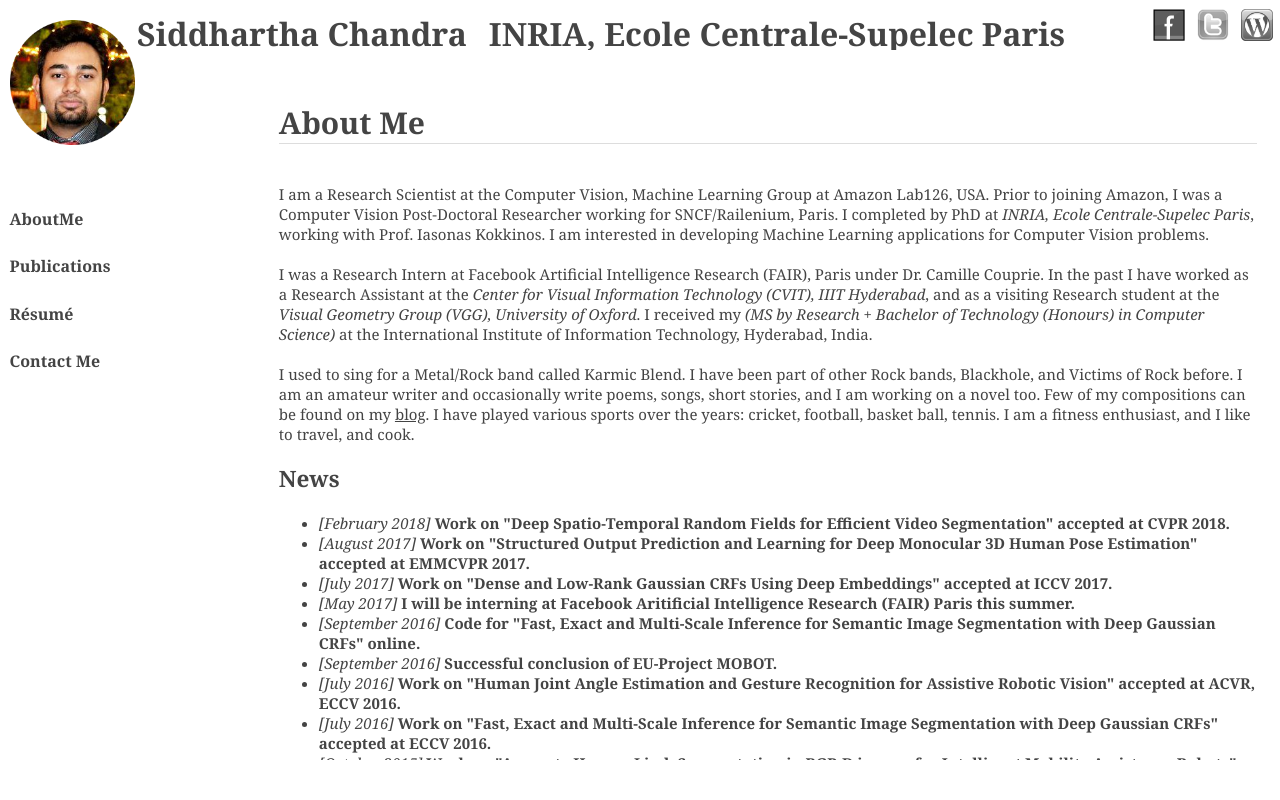
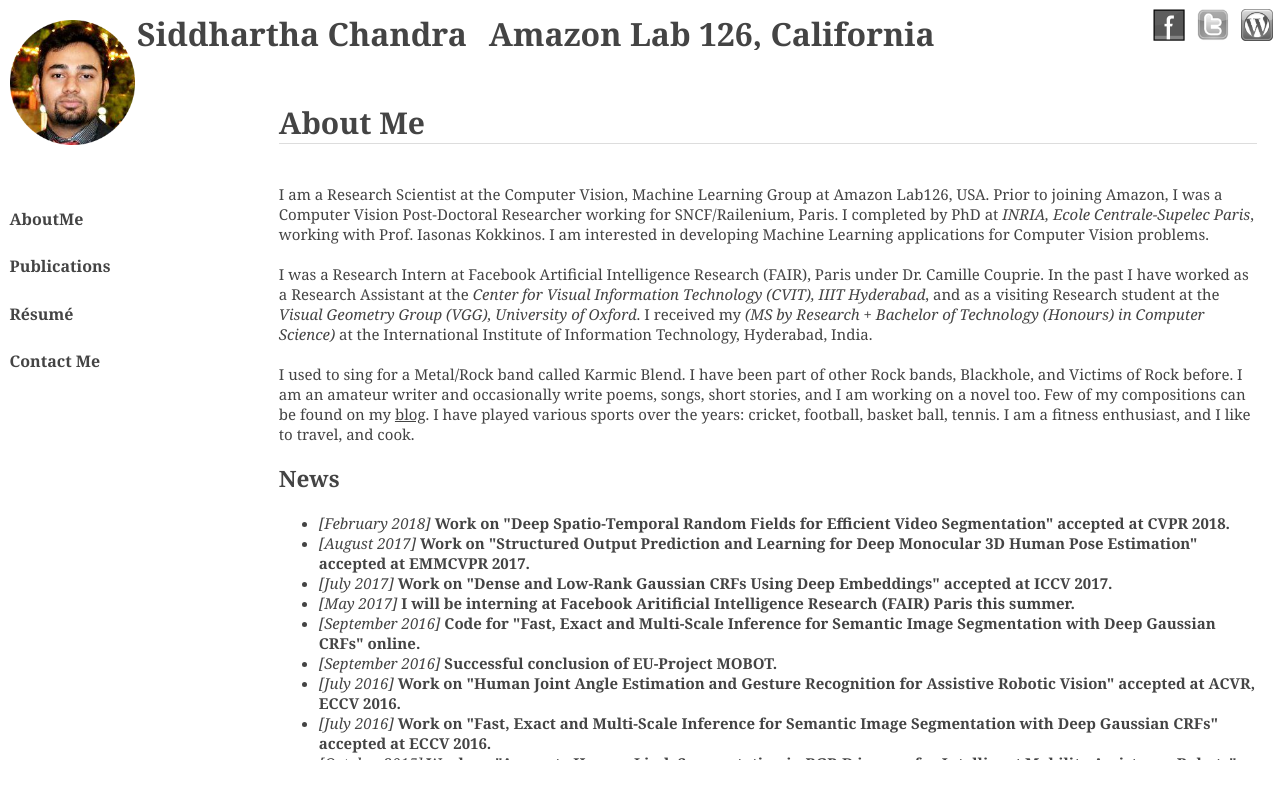
Before and after one commit to siddharthachandra/siddharthachandra.github.io, a plain HTML site: page index.html in a window 1280 px wide. Drawn offline with Linux system fonts and the light colour scheme.

Commit message:
updated location

```diff
--- a/index.html
+++ b/index.html
@@ -2,7 +2,7 @@
 <!-- saved from url=(0050)http://researchweb.iiit.ac.in/~siddhartha.chandra/ -->
 <html><head><meta http-equiv="Content-Type" content="text/html; charset=UTF-8">
 	<link href="../index_files/style.css" rel="stylesheet" type="text/css">
-	<title>Siddhartha Chandra, INRIA, Ecole Centrale-Supelec Paris</title>
+	<title>Siddhartha Chandra, Amazon Lab 126</title>
 	<script>
 		function activateAboutMe()
 		{
@@ -65,7 +65,7 @@
 		<table cellpadding="10">
 			<tbody><tr>
 				<td><h1>Siddhartha Chandra</h1>
-				</td><td><h1> INRIA, Ecole Centrale-Supelec Paris</h1>
+				</td><td><h1> Amazon Lab 126, California</h1>
 		</td></tr></tbody></table>
 	</div>
 	<div id="WebPresence">
```
